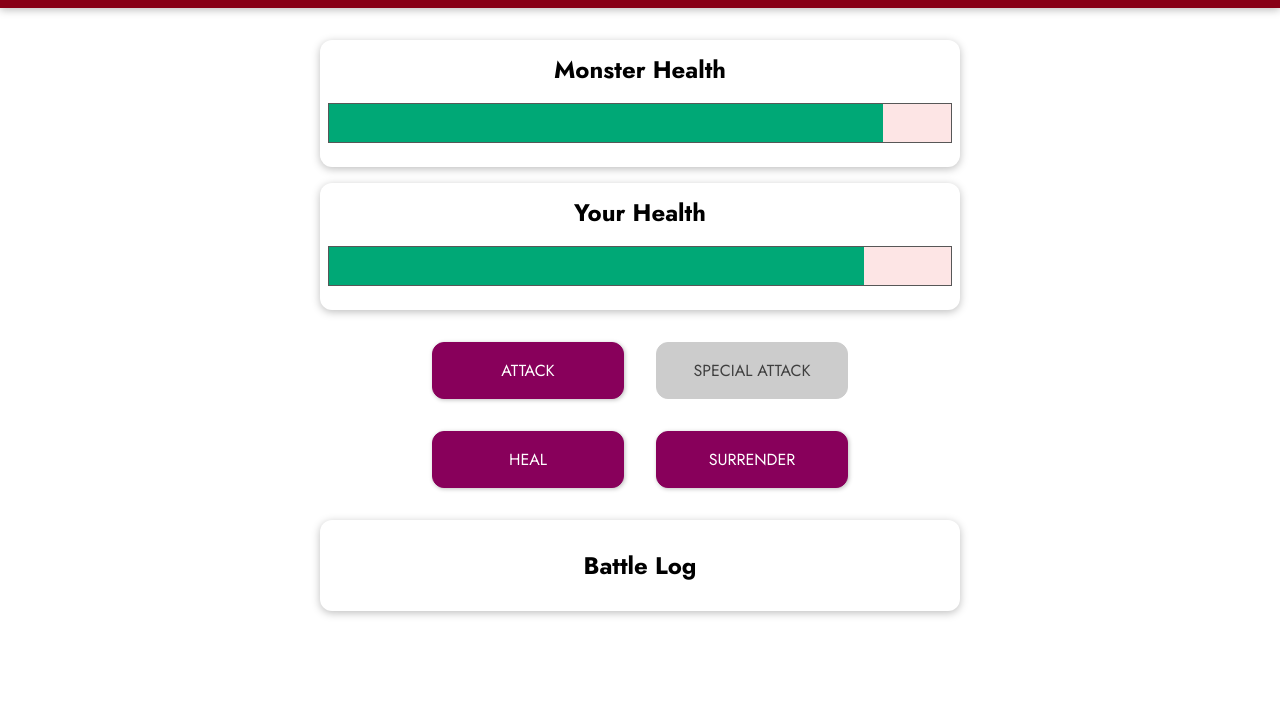
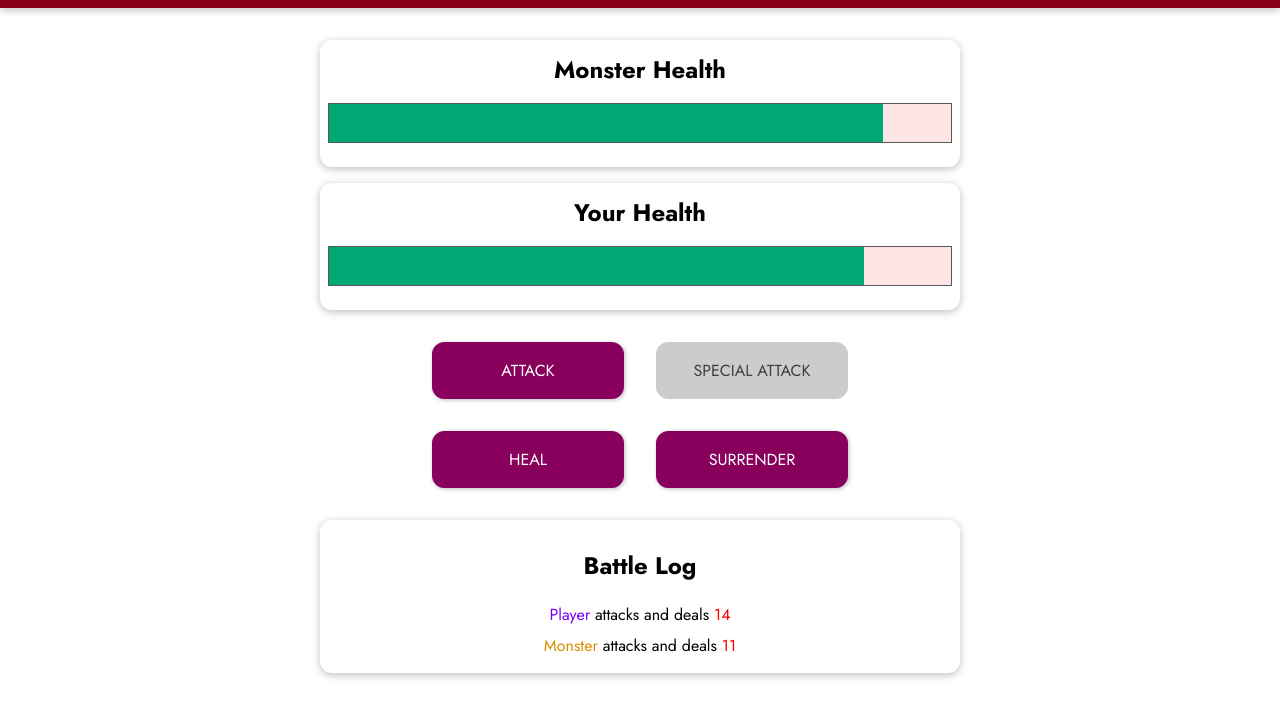
Before and after one commit to Seabhac-94/vue-monster-slayer-game, a plain HTML site: page index.html in a window 1280 px wide. Both pictures are taken after a click on the button "ATTACK". Shown: the part 97-800 px from the top of the page. Drawn offline with nearby package versions, Linux system fonts and the light colour scheme.

Commit message:
added battle log

```diff
--- a/app.js
+++ b/app.js
@@ -8,7 +8,8 @@ const app = Vue.createApp({
             playerHealth: 100,
             monsterHealth: 100,
             currentRound: 0,
-            winner: null
+            winner: null,
+            logMessages: []
         };
     },
     computed: {
@@ -55,22 +56,26 @@ const app = Vue.createApp({
             this.playerHealth = 100,
             this.monsterHealth = 100,
             this.currentRound = 0,
-            this.winner = null
+            this.winner = null,
+            this.logMessages = []
         },
         attackMonster() {
             this.currentRound ++;
             const attackValue = getRandomValue(5,12);
             this.monsterHealth -= attackValue;
+            this.addLogMessage('monster', 'attack', attackValue)
             this.attackPlayer(); // triggers attackPlayer() once attackMonster is complete
         },
         attackPlayer(){
             const attackValue = getRandomValue(8,15)
             this.playerHealth -= attackValue;
+            this.addLogMessage('player', 'attack', attackValue)
         },
         specialAttackMonster(){
             this.currentRound ++;
             const attackValue = getRandomValue(10,25);
             this.monsterHealth -= attackValue;
+            this.addLogMessage('monster', 'attack', attackValue)
             this.attackPlayer();
         },
         healPlayer(){
@@ -81,14 +86,21 @@ const app = Vue.createApp({
             } else {
                 this.playerHealth += healValue;
             };
+            this.addLogMessage('player', 'heal', healValue)
             this.attackPlayer();
         },
         surrender(){
             this.winner = 'monster'
+            // this.logMessages = []
+        },
+        addLogMessage(who, what, value) {
+            this.logMessages.unshift({
+                actionBy: who,
+                actionType: what,
+                actionValue: value
+            });
         }
     },
-
-
 })
 
 app.mount("#game")
--- a/index.html
+++ b/index.html
@@ -44,7 +44,13 @@
       </section>
       <section id="log" class="container">
         <h2>Battle Log</h2>
-        <ul></ul>
+        <ul>
+          <li v-for="logMessage in logMessages">
+            <span :class="{'log--player': logMessage.actionBy === 'player', 'log--monster': logMessage.actionBy === 'monster'}">{{ logMessage.actionBy === 'player' ? 'Player' : 'Monster' }}</span>
+            <span v-if="logMessage.actionType === 'heal'"> heals himself for <span class="log--heal">{{ logMessage.actionValue }}</span></span>
+            <span v-else> attacks and deals <span class="log--damage">{{ logMessage.actionValue }}</span></span>
+          </li>
+        </ul>
       </section>
     </div>
   </body>
```
